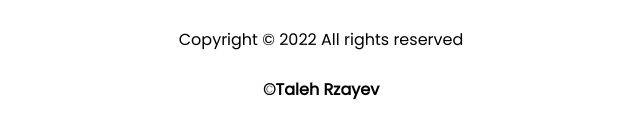
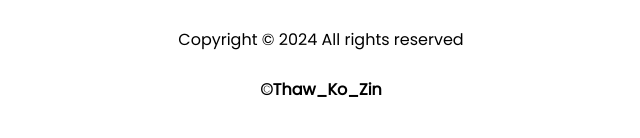
Before and after one commit to DiegoThaw/portifolio, a plain HTML site: page index.html in a window 1280 px wide. Shown: the part 1902-2040 px from the top of the page, 319-959 px from the left. Drawn offline with nearby package versions, Linux system fonts and the light colour scheme.

Commit message:
changed copyright name

```diff
--- a/index.html
+++ b/index.html
@@ -178,7 +178,7 @@
         <a href="#"><img src="/img/linkedin.svg" alt="" />
         </a>
       </div>
-      <p>Copyright © 2022 All rights reserved <br><br> <b> ©Taleh Rzayev </b></p>
+      <p>Copyright © 2024 All rights reserved <br><br> <b> ©Thaw_Ko_Zin </b></p>
     </footer>
     <script src="https://cdnjs.cloudflare.com/ajax/libs/jquery/3.6.0/jquery.min.js"></script>
     <script>
```
